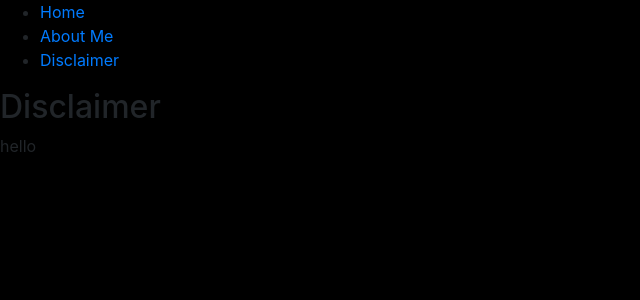
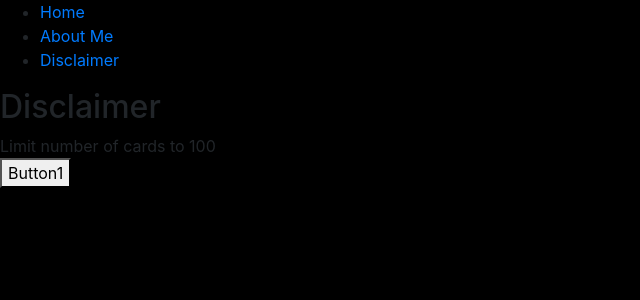
Before and after one commit to joehoppe/Personal-Site-2.0, a React (Create React App) app: page /disclaimer in a window 1280 px wide. Shown: the top 300 px of the page, without its empty margins (0-640 px from the left). Built offline with nearby package versions, Linux system fonts and the light colour scheme.

Commit message:
Added redux

```diff
--- a/src/App.js
+++ b/src/App.js
@@ -1,7 +1,7 @@
 import React from "react";
 import { BrowserRouter as Router, Route, Link } from "react-router-dom";
-import AboutMe from './aboutme';
-import Button from './Button';
+import AboutMe from './AboutMe';
+import CardList from './CardList/CardList';
 
 const Index = () => <h2>Home</h2>;
 const Disclaimer = () => <h2>Disclaimer</h2>;
@@ -15,7 +15,7 @@ const AppRouter = () => (
             <Link to="/">Home</Link>
           </li>
           <li>
-            <Link to="/aboutme/">About Me</Link>
+            <Link to="/AboutMe/">About Me</Link>
           </li>
           <li>
             <Link to="/disclaimer/">Disclaimer</Link>
@@ -26,7 +26,9 @@ const AppRouter = () => (
       <Route path="/" exact component={Index} />
       <Route path="/aboutme/" component={AboutMe} />
       <Route path="/disclaimer/" component={Disclaimer} />
-      <Button color="red" />
+
+
+      <CardList top={100} />
     </div>
   </Router>
 );
--- a/src/Button.js
+++ /dev/null
@@ -1,9 +0,0 @@
-import React, { Component } from 'react';
-
-class Button extends Component {
-  render() {
-    return <div>hello</div>;
-  }
-}
-
-export default Button;
--- /dev/null
+++ b/src/Card/Card.js
@@ -0,0 +1,22 @@
+import React from 'react';
+
+class Card extends React.Component {
+    constructor(props) {
+        super(props);
+        this.state = {
+            value: null,
+        };
+    }
+
+    render() {
+        return (
+            <div>
+                <button onClick={() => this.setState({ value: 'X' })}>Button1
+      </button>
+                {this.state.value}
+            </div>
+        );
+    }
+}
+
+export default Card
--- /dev/null
+++ b/src/CardList/CardList.js
@@ -0,0 +1,12 @@
+import React from 'react';
+import Card from '../Card/Card.js'
+
+const CardList = (props) => (
+    <div>
+        Limit number of cards to {props.top}
+        <Card />
+    </div>
+)
+
+
+export default CardList
```
